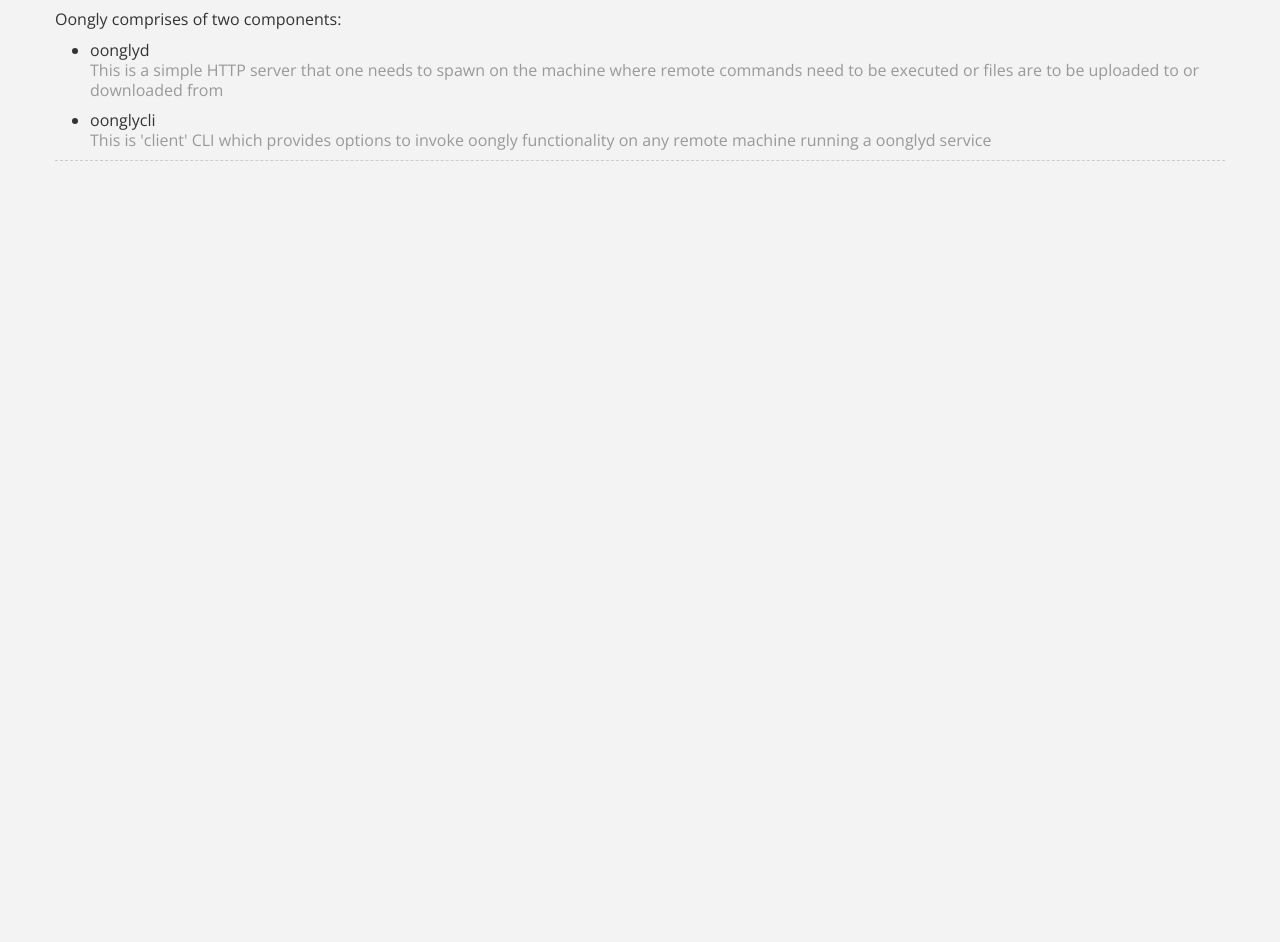
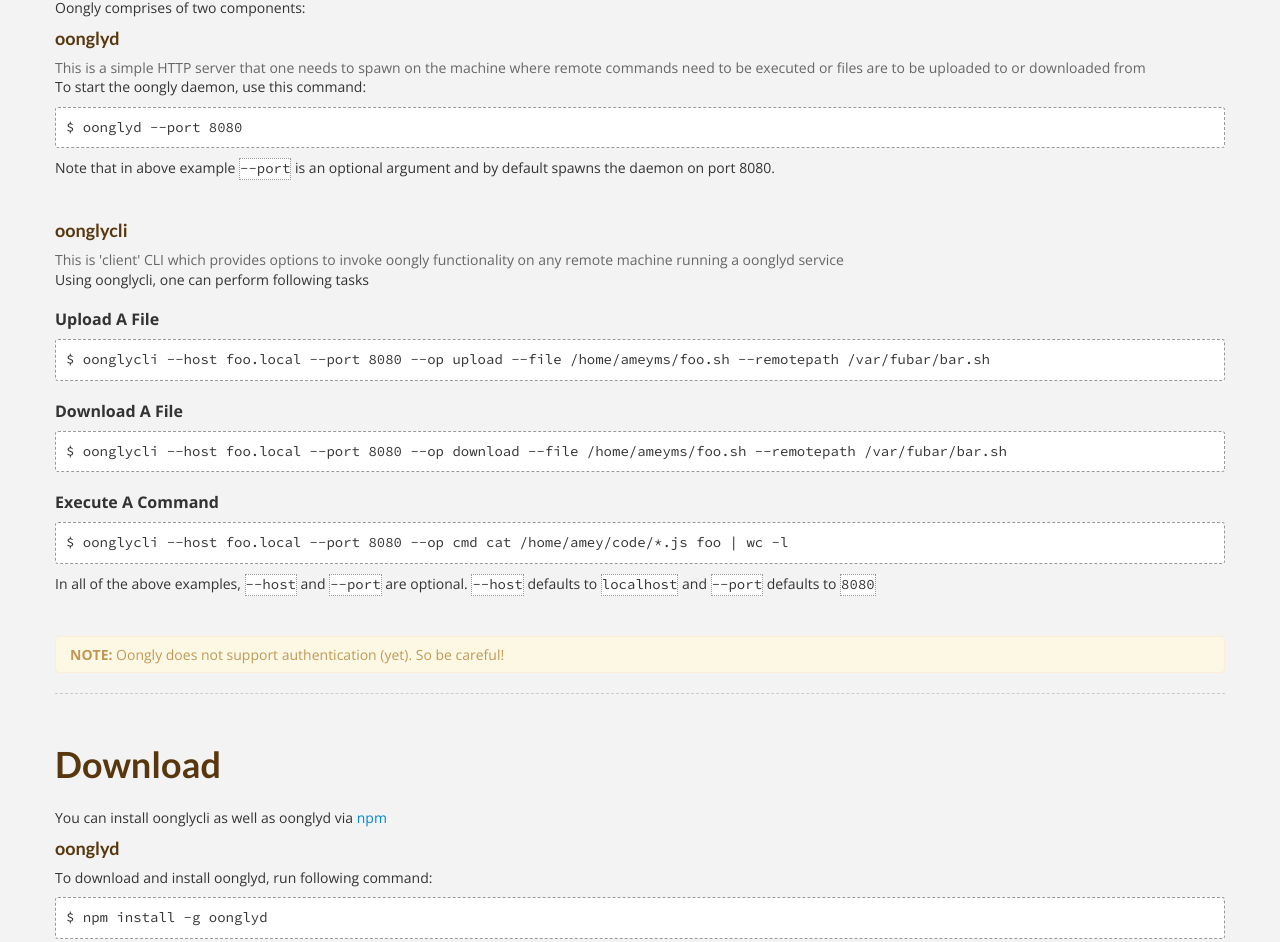
Before and after one commit to ameyms/oongly, a plain HTML site: page index.html in a window 1280 px wide. Shown: the part 457-1399 px from the top of the page. Before the commit the page ends 800 px from the top, so only its background shows below. Drawn offline with nearby package versions, Linux system fonts and the light colour scheme.

Commit message:
Finished oongly gh-page

```diff
--- a/css/oongly.css
+++ b/css/oongly.css
@@ -3,17 +3,17 @@
 body
 {
 	background-color: #f3f3f3;
-	font-family: 'Open Sans';
+	font-family: 'Open Sans', Tahoma, 'Lucida Grande';
 	font-weight: 200;
-	padding:50px;
 
 }
 body, input, button, select
 {
-	font-family: 'Open Sans';
+	font-family: 'Open Sans', Tahoma, 'Lucida Grande';
 	font-weight: 400;
-	font-size: 16px;
+	font-size: 14px;
 	line-height: 1.4;
+	color: #333
 }
 
 ul li
@@ -31,23 +31,38 @@
 {
 	min-height: 300px;
 	border-bottom: 1px dashed #CCC;
+	padding-top: 40px;
 }
-
+#header img
+{
+	vertical-align: top;
+}
 #heading h1
 {
 	font-size: 95px;
-	font-family: Lato, 'Open Sans';
+	font-family: Lato, 'Open Sans', Tahoma, 'Lucida Grande';
 	font-weight: 900;
 	color: #58370E;
 	margin-bottom: 56px;
 	text-transform: capitalize;
 }
+#heading h1 sup
+{
+	font-size: 18px;
+	font-family: Exo;
+	font-weight: 400;
+	color: #58370E;
+	vertical-align: top;
+	margin-bottom: 56px;
+	text-transform: capitalize;
+}
+
 #heading .description
 {
 	color: #666;
-	font-family: 'Open Sans';
-	font-weight: 200 !important;
-	font-size: 22px;
+	font-family: 'Open Sans', Tahoma, 'Lucida Grande';
+	font-weight: 400 !important;
+	font-size: 18px;
 	line-height: 1.4;
 }
 
@@ -61,14 +76,81 @@
 {
 	padding-top: 40px;
 	border-bottom: 1px dashed #CCC;
+	margin-bottom: 40px;
 }
 
-#usage h2
+h2
 {
 	font-size: 36px;
-	font-family: Lato, 'Open Sans';
+	font-family: Lato, 'Open Sans', Tahoma, 'Lucida Grande';
 	font-weight: 700;
 	color: #58370E;
 	margin-bottom: 24px;
+	text-transform: none;
+}
+
+h4
+{
+	font-size: 18px;
+	font-family: Lato, 'Open Sans', Tahoma, 'Lucida Grande';
+	font-weight: 700;
+	color: #58370E;
+	margin-bottom: 10px;
+	text-transform: none;
+}
+section
+{
+	margin-bottom: 40px;
+}
+h5
+{
+	font-size: 16px;
+	font-family: 'Open Sans', Tahoma, 'Lucida Grande';
+	font-weight: 600;
+	color: #333;
+	margin-bottom: 10px;
 	text-transform: capitalize;
 }
+
+#usage .subhead
+{
+	color:#666;
+	font-size: 14px;
+}
+p.cli-task
+{
+	margin-bottom: 20px;
+}
+code
+{
+	background: #FFF;
+	border: 1px #999 dashed;
+	font-size:14px;
+	padding:10px;
+	color:#333;
+	font-family: 'Source Code Pro', Consolas, 'Courier New', monospace;
+	display: block;
+	margin:10px 0px 10px 0px;
+}
+
+span.code
+{
+	background: #FFF;
+	font-size:14px;
+	border: 1px #999 dotted;
+	color:#333;
+	font-family: 'Source Code Pro', Consolas, 'Courier New', monospace;
+	display: inline-block;
+}
+
+
+footer
+{
+	background-color: #999;
+	color: #FFF;
+	display: block;
+	padding:40px;
+	font-size: 12px;
+	margin-top: 40px;
+	border-top: 5px dotted #f3f3f3;
+}
--- a/index.html
+++ b/index.html
@@ -2,7 +2,7 @@
 <html>
 <head>
 	<title>Oongly | A nodejs based tool for uploading/downloading files across machines and executing remote commands in non-homogenous systems</title>
-	<link href="http://fonts.googleapis.com/css?family=Source+Code+Pro:300|Lato:100,300,400,700,900|Open+Sans:100,200,300,400,700|PT+Sans:400,700,400italic,700italic|PT+Serif:400,700,400italic,700italic" rel="stylesheet" />
+	<link href="http://fonts.googleapis.com/css?family=Exo:200,400|Source+Code+Pro:300,400|Lato:100,300,400,700,900|Open+Sans:100,200,300,400,500,700" rel="stylesheet" />
 	<link rel="stylesheet" type="text/css" href="lib/bootstrap/css/bootstrap.min.css" />
 	<link rel="stylesheet" type="text/css" href="css/oongly.css" />
 	<script type="text/javascript" src="lib/jquery.min.js"></script>
@@ -19,17 +19,17 @@
 			<div class="span9" >
 					<div class="row">
 						<div class="span9" id="heading">
-							<h1>Oongly</h1>
+							<h1>Oongly<sup>beta</sup></h1>
 							<span class="description">
-							(n) A finger, in <a href="http://en.wikipedia.org/wiki/Hindi">Hindi</a> language <br/>
-							(n) A nodejs based tool for uploading/downloading files and executing remote commands in non-homogenous systems
+							<i>(n)</i> A finger, in <a href="http://en.wikipedia.org/wiki/Hindi">Hindi</a> language <br/>
+							<i>(n)</i> A nodejs based tool for uploading/downloading files and executing remote commands in non-homogenous systems
 							</span>
 						</div>
 					</div>
 					<div class="row" id="buttons">
 						<div class="span9">
 							<a href="https://github.com/ameyms/Oongly" class="btn btn-large">View on Github</a>
-							<a class="btn btn-large">Download</a>
+							<a href="#npm-download" class="btn btn-large">Download</a>
 						</div>
 					</div>
 			</div>
@@ -38,16 +38,70 @@
 			<div class="span12" id="usage">
 				<h2>Usage</h2>
 				Oongly comprises of two components:
-				<ul>
-					<li>oonglyd<br/>
-						<span class="muted">This is a simple HTTP server that one needs to spawn on the machine where remote commands need to be executed or files are to be uploaded to or downloaded from</span></li>
-					<li>oonglycli<br/>
-						<span class="muted">This is &apos;client&apos; CLI which provides options to invoke oongly functionality on any remote machine running a oonglyd service</span></li>
-
+				<section class="usage-section">
+					<h4>oonglyd</h4>
+					<span class="subhead">This is a simple HTTP server that one needs to spawn on the machine where remote commands need to be executed or files are to be uploaded to or downloaded from</span>
+					<p>
+					To start the oongly daemon, use this command:
+					<code>$ oonglyd --port 8080</code>
+					Note that in above example <span class="code">--port</span> is an optional argument and by default spawns the daemon on port 8080.
+					</p>
+				</section>
+				<section>
+					<h4>oonglycli</h4>
+					<span class="subhead">This is &apos;client&apos; CLI which provides options to invoke oongly functionality on any remote machine running a oonglyd service</span>
+					<p>
+						Using oonglycli, one can perform following tasks
+						<p class="cli-task">
+							<h5>Upload a file</h5>
+							<code>
+								$ oonglycli --host foo.local --port 8080 --op upload --file /home/ameyms/foo.sh --remotepath /var/fubar/bar.sh
+							</code>
+						</p>
+						<p class="cli-task">
+							<h5>Download a file</h5>
+							<code>
+								$  oonglycli --host foo.local --port 8080 --op download --file /home/ameyms/foo.sh --remotepath /var/fubar/bar.sh
+							</code>
+						</p>
+						<p class="cli-task">
+							<h5>Execute a command</h5>
+							<code>
+								$  oonglycli --host foo.local --port 8080 --op cmd cat /home/amey/code/*.js foo | wc -l
+							</code>
+						</p>
+						<p>
+						In all of the above examples, <span class="code">--host</span> and <span class="code">--port</span> are optional. <span class="code">--host</span> defaults to <span class="code">localhost</span> and <span class="code">--port</span> defaults to <span class="code">8080</span>
+						</p>
+					</p>
+				</section>
+				<div class="alert"><b>NOTE:</b> Oongly does not support authentication (yet). So be careful!</div>
 			</div>
 		</div>
-
-
+		<div class="row">
+			<div class="span12" id="npm-download">
+				<h2>Download</h2>
+				You can install oonglycli as well as oonglyd via <a href="https://npmjs.org">npm</a>
+				<section>
+					<h4>oonglyd</h4>
+					To download and install oonglyd, run following command:
+					<code>
+						$ npm install -g oonglyd
+					</code>
+				</section>
+				<section>
+					<h4>oonglycli</h4>
+					To download and install oonglycli, run following command:
+					<code>
+						$ npm install -g oonglycli
+					</code>
+				</section>
+			</div>
+		</div>
 	</div>
+	<footer>
+		&copy;2012. <br/>
+		Built with love and lots of help from Bootstrap and NodeJS.
+	</footer>
 </body>
 </html>
```
